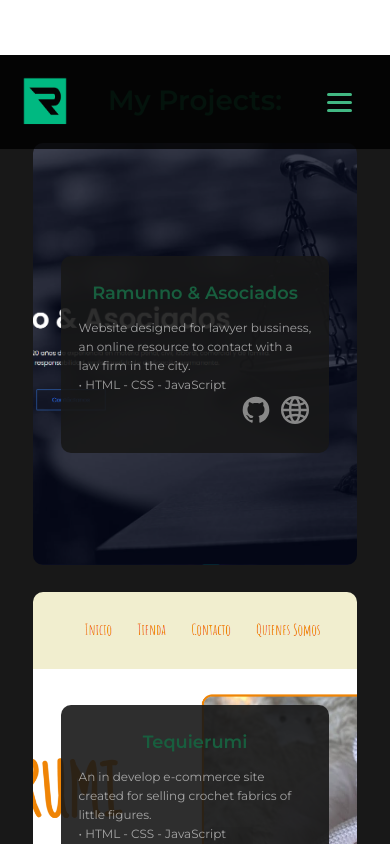
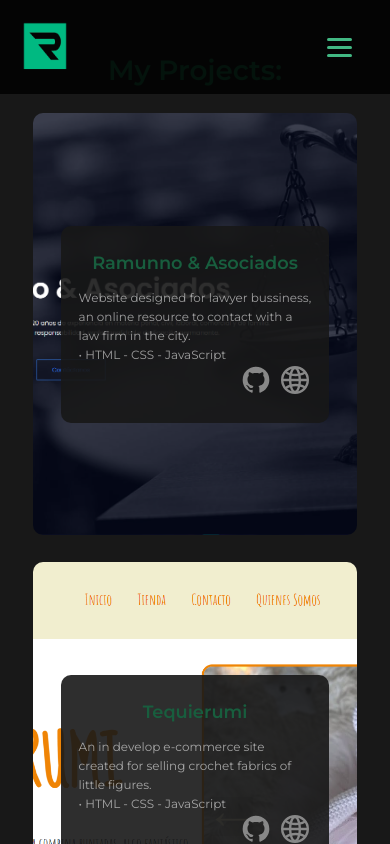
Before and after one commit to RamunnoAJ/my-portfolio, a Vue app: page /projects in a window 390 px wide. Shown: the top 844 px of the page. Built offline with nearby package versions, Linux system fonts and the light colour scheme.

Commit message:
changed margin to padding

```diff
--- a/src/components/About.vue
+++ b/src/components/About.vue
@@ -122,7 +122,7 @@ a:hover {
 }
 
 .container {
-  margin-top: var(--padding-xl-v);
+  padding-top: var(--padding-xl-v);
   margin-inline: auto;
 }
 
--- a/src/components/Projects.vue
+++ b/src/components/Projects.vue
@@ -1,6 +1,6 @@
 <template>
   <section class="container section">
-    <h1 class="title" ref="navigation-projects">My Projects:</h1>
+    <h1 class="title">My Projects:</h1>
     <div class="website-card card-1 fade-in">
       <div class="inner">
         <h2 class="title">Ramunno & Asociados</h2>
@@ -127,7 +127,7 @@ onUnmounted(() => {
 
 <style scoped>
 .container {
-  margin-top: var(--padding-l-v);
+  padding-top: var(--padding-xxl-v);
   margin-inline: auto;
 }
 
@@ -235,5 +235,10 @@ li {
   p {
     font-size: var(--font-size-d-xs);
   }
+
+  .container {
+    padding-top: var(--padding-l-v);
+  }
+
 }
 </style>
```
